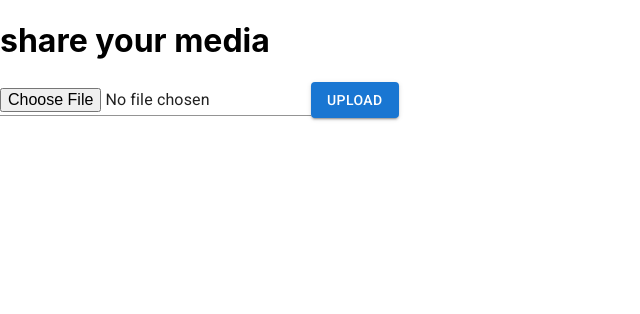
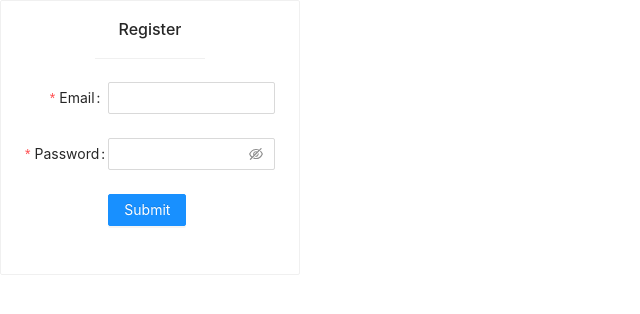
Before and after one commit to bayan-404/fullstack_jereer_task, a React (Create React App) app in the folder client/: page / in a window 1280 px wide. Shown: the top 314 px of the page, without its empty margins (0-640 px from the left). Built offline with nearby package versions, Linux system fonts and the light colour scheme; the HTML template or start-up script is replaced by a standard one.

Commit message:
implement firebase regester

```diff
--- a/client/src/App.js
+++ b/client/src/App.js
@@ -1,9 +1,13 @@
 import React from "react";
-import UploadFile from "./components/uploadFile"
+import 'antd/dist/antd.css'
+import UploadFile from "./components/UploadFile"
+import Register from './components/Register'
+
 function App() {
   return (
     <div>
-    <UploadFile />
+    {/* <UploadFile /> */}
+    <Register/>
     </div>
   );
 }
--- /dev/null
+++ b/client/src/components/Register/index.js
@@ -0,0 +1,88 @@
+import { createUserWithEmailAndPassword } from "firebase/auth";
+import React, { useState } from "react";
+import { auth } from "../../utils/firebase-config";
+import { Button,Typography, Form, Input, Card } from "antd";
+
+const { Text } = Typography;
+
+const Register = (e) => {
+  const [error, setError] = useState("");
+
+  const createUser = (values) => {
+    setError('')
+    console.log(values.email, values.password)
+    createUserWithEmailAndPassword(auth, values.email, values.password)
+      .then((res) => {
+        const uid = res.user.uid;
+        //TODO : STORE USER DATA IN THE DATABASE
+      })
+      .catch((err) =>{
+      setError(err.message)} );
+  };
+
+  const onFinish = (values) => {
+    createUser(values)
+  };
+
+  const onFinishFailed = (errorInfo) => {
+    console.log("Failed:", errorInfo);
+  };
+
+  return (
+    <Card title="Register" style={{ width: 300, display:"flex", flexDirection:"column", alignItems:"center" }}>
+      <Form
+        name="basic"
+        labelCol={{ span: 8 }}
+        wrapperCol={{
+          span: 16,
+        }}
+        initialValues={{
+          remember: true,
+        }}
+        onFinish={onFinish}
+        onFinishFailed={onFinishFailed}
+        autoComplete="off"
+      >
+        <Form.Item
+          label="Email"
+          name="email"
+          rules={[
+            {
+              required: true,
+              message: "Please enter your Email!",
+            },
+          ]}
+        >
+          <Input />
+        </Form.Item>
+
+        <Form.Item
+          label="Password"
+          name="password"
+          rules={[
+            {
+              required: true,
+              message: "Please input your password!",
+            },
+          ]}
+        >
+          <Input.Password />
+        </Form.Item>
+
+        <Form.Item
+          wrapperCol={{
+            offset: 8,
+            span: 16,
+          }}
+        >
+          <Text type="danger">{error}</Text>
+          <Button type="primary"  htmlType="submit">
+            Submit
+          </Button>
+        </Form.Item>
+      </Form>
+    </Card>
+  );
+};
+
+export default Register;
--- /dev/null
+++ b/client/src/utils/firebase-config.js
@@ -0,0 +1,16 @@
+import { initializeApp } from "firebase/app"
+import { getAuth } from "firebase/auth"
+const firebaseConfig = {
+    apiKey: "AIzaSyBjT4yR_kdvkjoCXnSYyXwk_3BYLzI3sdg",
+    authDomain: "jereer-media.firebaseapp.com",
+    projectId: "jereer-media",
+   storageBucket: "jereer-media.appspot.com",
+      messagingSenderId: "134390681498",
+     appId: "1:134390681498:web:560ff97918daf0887f7423"
+    };
+
+const app = initializeApp(firebaseConfig)
+const auth = getAuth(app)
+
+export {auth}
+export default app;
```
